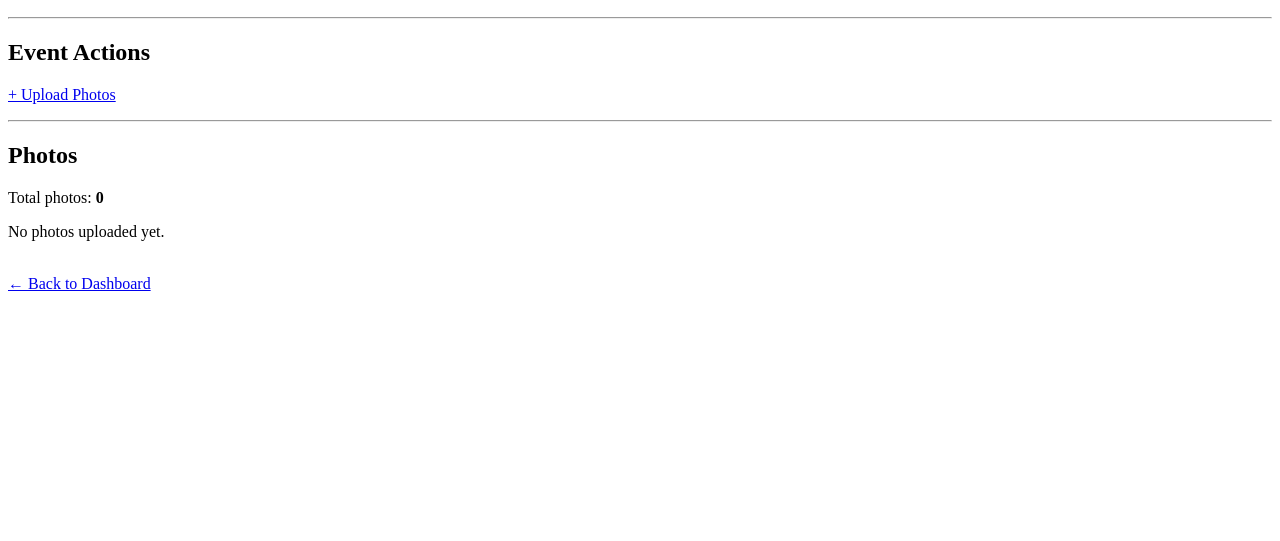
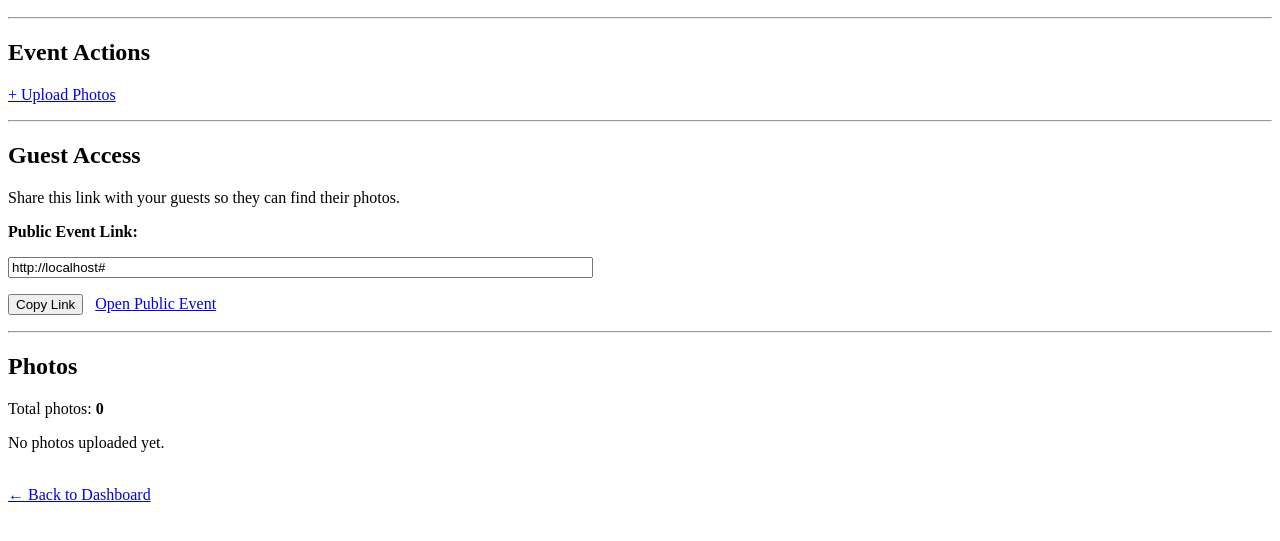
Before and after one commit to ak-natdemy/Photona, a Django app: template events/templates/events/event_detail.html in a window 1280 px wide. Shown: the part 106-647 px from the top of the page. Run offline with Django 5.2, Linux system fonts and the light colour scheme; the template is opened without the code that fills it, so the values that code supplies are empty; parts of the project's set-up code (start-up, migrations or seed data) failed here and were passed over.

Commit message:
feat: add public event sharing

```diff
--- a/events/templates/events/event_detail.html
+++ b/events/templates/events/event_detail.html
@@ -45,6 +45,49 @@
         <a href="{% url 'events:upload_photos' event.id %}">
             + Upload Photos
         </a>
+    </p>
+
+    <hr>
+
+    <!-- Guest Access -->
+
+    <h2>Guest Access</h2>
+
+    <p>
+        Share this link with your guests so they can
+        find their photos.
+    </p>
+
+    <p>
+        <strong>Public Event Link:</strong>
+    </p>
+
+    <input
+        type="text"
+        id="public-event-link"
+        value="{{ request.scheme }}://{{ request.get_host }}{% url 'public_events:event' event.public_token %}"
+        readonly
+        size="70"
+    >
+
+    <p>
+
+        <button
+            type="button"
+            onclick="copyPublicEventLink()"
+        >
+            Copy Link
+        </button>
+
+        &nbsp;
+
+        <a
+            href="{% url 'public_events:event' event.public_token %}"
+            target="_blank"
+        >
+            Open Public Event
+        </a>
+
     </p>
 
     <hr>
@@ -99,11 +142,44 @@
         ← Back to Dashboard
     </a>
 
-</body>
+    <script>
 
-</html>
+        /*
+         * Public Event Link
+         */
 
-<script>
+        function copyPublicEventLink() {
+
+            const linkInput =
+                document.getElementById(
+                    "public-event-link"
+                );
+
+            navigator.clipboard.writeText(
+                linkInput.value
+            )
+            .then(() => {
+
+                alert(
+                    "Public event link copied!"
+                );
+
+            })
+            .catch(error => {
+
+                console.error(
+                    "Failed to copy public event link:",
+                    error
+                );
+
+            });
+
+        }
+
+
+        /*
+         * AI Status Polling
+         */
 
         const eventId = "{{ event.id }}";
 
@@ -218,3 +294,7 @@
         checkAIStatus();
 
     </script>
+
+</body>
+
+</html>
```
Lines whose indentation alone changed are shown as unchanged.
